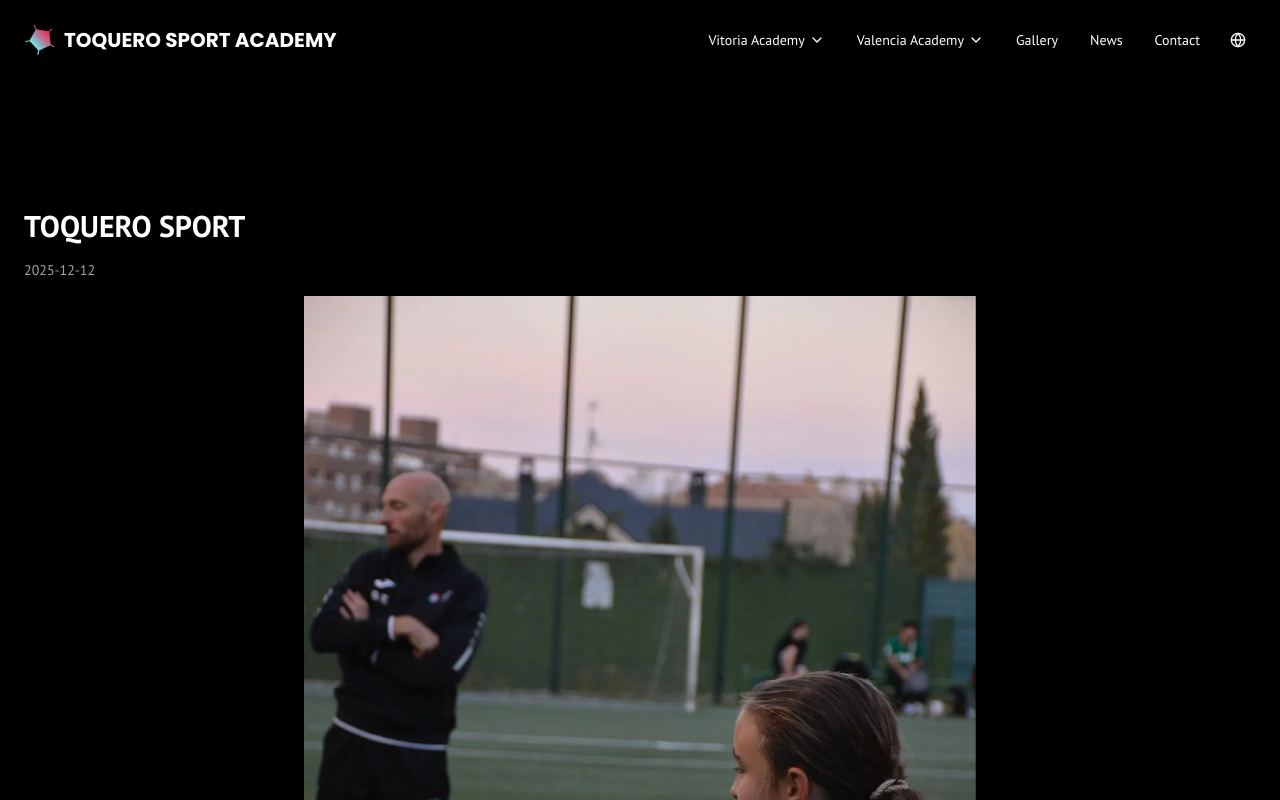
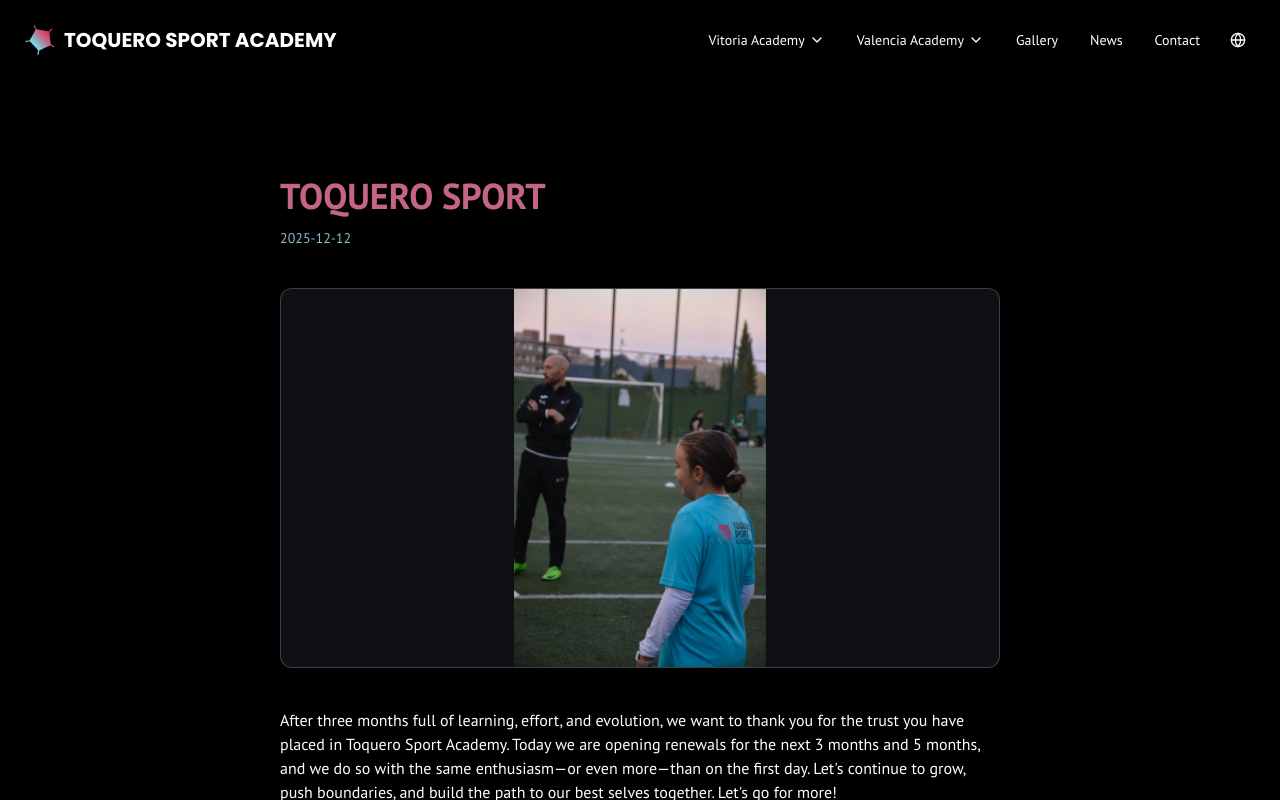
Before and after one commit to gabaelru/t-sport-academy, a Next.js app: page /en/noticias/toquero-sport-2025-12-12 in a window 1280 px wide. Shown: the top 800 px of the page. Built offline with nearby package versions, Linux system fonts and the light colour scheme.

Commit message:
diseño noticias y registros olabide-estadio

```diff
--- a/public/locales/en/translation.json
+++ b/public/locales/en/translation.json
@@ -162,5 +162,8 @@
     "Descripcion": "Ready to get started? Contact us and take the first step.",
     "Telefono": "Phone",
     "Email": "Email Address"
+  },
+  "Noticias": {
+    "Titulo": "News"
   }
 }
--- a/public/locales/es/translation.json
+++ b/public/locales/es/translation.json
@@ -162,5 +162,8 @@
     "Descripcion": "¿Todo listo para empezar? Contáctanos y da el primer paso.",
     "Telefono": "Teléfono",
     "Email": "Correo Electrónico"
+  },
+  "Noticias": {
+    "Titulo": "Noticias"
   }
 }
--- a/public/locales/eu/translation.json
+++ b/public/locales/eu/translation.json
@@ -162,5 +162,8 @@
     "Descripcion": "Dena prest hasteko? Jarri gurekin harremanetan eta eman lehen pausoa.",
     "Telefono": "Telefonoa",
     "Email": "Posta elektronikoa"
+  },
+  "Noticias": {
+    "Titulo": "Berriak"
   }
 }
--- a/src/app/[lang]/layout.tsx
+++ b/src/app/[lang]/layout.tsx
@@ -2,19 +2,18 @@ import Header from '@/components/layout/header';
 import Footer from '@/components/layout/footer';
 import I18nProvider from '@/components/I18nProvider';
 
-// 1. Este layout recibe `params` con el idioma.
-export default function LangLayout({
+export default async function LangLayout({
   children,
-  params: { lang }
+  params,
 }: {
   children: React.ReactNode;
-  params: { lang: string };
+  params: Promise<{ lang: string }>;
 }) {
+  const { lang } = await params; // ✅ CLAVE en Next 16
+
   return (
-    // 2. Usa el idioma para configurar el proveedor de internacionalización.
     <I18nProvider lang={lang}>
       <div className="flex flex-col min-h-screen">
-        {/* Los componentes hijos como Header ahora tienen el contexto de i18n correcto */}
         <Header />
         <main className="flex-grow">
           {children}
--- a/src/app/[lang]/noticias/[slug]/page.tsx
+++ b/src/app/[lang]/noticias/[slug]/page.tsx
@@ -27,28 +27,55 @@ export default async function NewsPage({ params }: Props) {
   if (!post) return notFound();
 
   return (
-    <main className="flex-1 pt-20 container mx-auto px-4 md:px-6">
-      <article className="py-12">
-        <div className="flex justify-between items-start">
-          <h1 className="text-3xl font-bold mb-4">{post.title}</h1>
-        </div>
-        <p className="text-sm text-muted-foreground mb-4">{post.date}</p>
+    <main className="flex-1 pt-24 pb-20 bg-black">
+      <article className="container mx-auto px-4 md:px-6 max-w-3xl">
+        {/* Header */}
+        <header className="mb-10">
+          <h1 className="text-3xl md:text-4xl font-bold mb-3 text-[#c56585] leading-tight">
+            {post.title}
+          </h1>
 
-        {post.image ? (
-          <div className="w-full mb-6 flex justify-center">
-            <div className="w-full max-w-sm sm:max-w-md md:max-w-lg lg:max-w-2xl">
+          <p className="text-sm text-[#8abcca]">
+            {post.date}
+          </p>
+        </header>
+
+        {/* Imagen destacada */}
+        {post.image && (
+          <div className="mb-10">
+            <div
+              className="relative w-full
+                        h-[260px] sm:h-[320px] md:h-[380px]
+                        rounded-xl
+                        overflow-hidden
+                        bg-[#0f0f14]
+                        border border-[#8abcca]/30"
+            >
               <Image
                 src={post.image}
                 alt={post.title}
-                width={1200}
-                height={600}
-                className="w-full h-auto object-contain"
+                fill
+                className="object-contain"
+                priority
               />
             </div>
           </div>
-        ) : null}
-
-        <div className="prose prose-lg max-w-none">
+        )}
+        {/* Contenido */}
+        <div
+          className="prose prose-lg max-w-none
+                     prose-headings:text-[#c56585]
+                     prose-p:text-[#a595aa]
+                     prose-strong:text-[#c56585]
+                     prose-a:text-[#e23a63]
+                     prose-a:no-underline hover:prose-a:underline
+                     prose-ul:text-[#a595aa]
+                     prose-ol:text-[#a595aa]
+                     prose-blockquote:border-l-[#e23a63]
+                     prose-blockquote:text-[#a595aa]
+                     prose-img:rounded-xl
+                     prose-img:mx-auto"
+        >
           <ReactMarkdown
             components={{
               img: ({ node, ...props }: any) => (
@@ -56,7 +83,7 @@ export default async function NewsPage({ params }: Props) {
                   {...props}
                   className={
                     (props.className ? props.className + ' ' : '') +
-                    'max-w-full h-auto mx-auto'
+                    'max-w-full h-auto mx-auto rounded-xl'
                   }
                 />
               ),
@@ -65,6 +92,9 @@ export default async function NewsPage({ params }: Props) {
             {post.content ?? ''}
           </ReactMarkdown>
         </div>
+
+        {/* Separador final */}
+        <div className="mt-16 h-px w-full bg-gradient-to-r from-transparent via-[#8abcca]/40 to-transparent" />
       </article>
     </main>
   );
--- a/src/components/sections/noticias.tsx
+++ b/src/components/sections/noticias.tsx
@@ -1,6 +1,9 @@
+'use client';
+
 import { NewsItem } from "@/lib/news";
 import Link from 'next/link';
 import { Button } from '@/components/ui/button';
+import { useTranslation } from 'react-i18next';
 
 interface NoticiasProps {
   posts: NewsItem[];
@@ -8,40 +11,81 @@ interface NoticiasProps {
 }
 
 export default function NoticiasSection({ posts, lang }: NoticiasProps) {
+  const { t } = useTranslation();
+
   return (
-    <section className="py-12">
-      <h1 className="text-3xl font-bold mb-6">Noticias</h1>
+    <section className="py-16 bg-black">
+      <h1 className="text-3xl font-bold mb-10 text-[#c56585]">
+        {t('Noticias.Titulo')}
+      </h1>
 
       {posts.length === 0 ? (
-        <p>No hay noticias todavía.</p>
+        <p className="text-[#a595aa]">
+          No hay noticias todavía.
+        </p>
       ) : (
         <div className="grid grid-cols-1 md:grid-cols-2 gap-8">
           {posts.map((post) => (
             <article
               key={post.slug}
-              className="flex flex-col md:flex-row items-start p-4 rounded-lg shadow-sm gap-4"
+              className="group flex flex-col md:flex-row gap-4 md:gap-6
+                         p-5 md:p-6
+                         rounded-xl
+                         bg-[#0f0f14]
+                         border border-[#8abcca]/30
+                         shadow-lg shadow-black/40
+                         transition-all
+                         hover:shadow-xl hover:-translate-y-0.5"
             >
               {post.image && (
-                <div className="w-full md:w-40 h-40 md:h-28 overflow-hidden rounded-md flex-shrink-0 flex items-center justify-center">
+                <div
+                  className="w-full md:w-40 h-40 md:h-28
+                             rounded-lg
+                             overflow-hidden
+                             bg-[#8abcca]/10
+                             flex items-center justify-center
+                             shrink-0"
+                >
                   <img
                     src={post.image}
                     alt={post.title}
-                    className="max-w-full max-h-full object-contain"
+                    className="w-full h-full object-cover
+                               transition-transform
+                               group-hover:scale-105"
                   />
                 </div>
               )}
 
-              <div className="flex-1">
-                <h2 className="text-xl font-semibold mb-2">{post.title}</h2>
-                <p className="text-sm mb-3">{post.date}</p>
+              <div className="flex-1 flex flex-col">
+                <h2 className="text-lg md:text-xl font-semibold mb-1 text-[#c56585]">
+                  {post.title}
+                </h2>
+
+                <p className="text-xs mb-3 text-[#8abcca]">
+                  {post.date}
+                </p>
 
                 {post.resumen && (
-                  <p>{post.resumen}</p>
+                  <p className="text-sm leading-relaxed text-[#a595aa]">
+                    {post.resumen}
+                  </p>
                 )}
-                <div className="mt-4">
-                    <Button asChild variant="outline">
-                    <Link href={`/${lang}/noticias/${post.slug}`} className="text-sm">Leer más</Link>
-                    </Button>
+
+                <div className="mt-5">
+                  <Button
+                    asChild
+                    variant="outline"
+                    className="border-[#8abcca] text-[#8abcca]
+                               hover:bg-[#8abcca]/15
+                               hover:text-[#8abcca]"
+                  >
+                    <Link
+                      href={`/${lang}/noticias/${post.slug}`}
+                      className="text-sm font-medium"
+                    >
+                      Leer más
+                    </Link>
+                  </Button>
                 </div>
               </div>
             </article>
--- a/src/components/sections/sedesVitoria.tsx
+++ b/src/components/sections/sedesVitoria.tsx
@@ -12,12 +12,12 @@ const sedesData = [
   {
     id: 'sede-olabide',
     mapsLink: 'https://maps.app.goo.gl/vLgNvTqJ2Zz5X4hQ6',
-    registrationLink: 'https://app.360player.com/registration/toquerosport/334a93c7-ba26-47e3-b5cc-5a50b4efb0d4'
+    registrationLink: 'https://app.360player.com/registration/toquerosport/7c2015f2-1939-4b35-840a-370c035fdbd7'
   },
   {
     id: 'sede-estadio',
     mapsLink: 'https://maps.app.goo.gl/2F8sN7RjKkY6f1t8A',
-    registrationLink: 'https://app.360player.com/registration/toquerosport/488f14f0-ed75-4926-af50-094a26bc4076'
+    registrationLink: 'https://app.360player.com/registration/toquerosport/fdc87ad4-f6b4-4a1b-9fd5-da0edab0ec55'
   },
 ];
 
```
Also changed, not shown: 1 other file (tests, documents, lock files or other folders).
